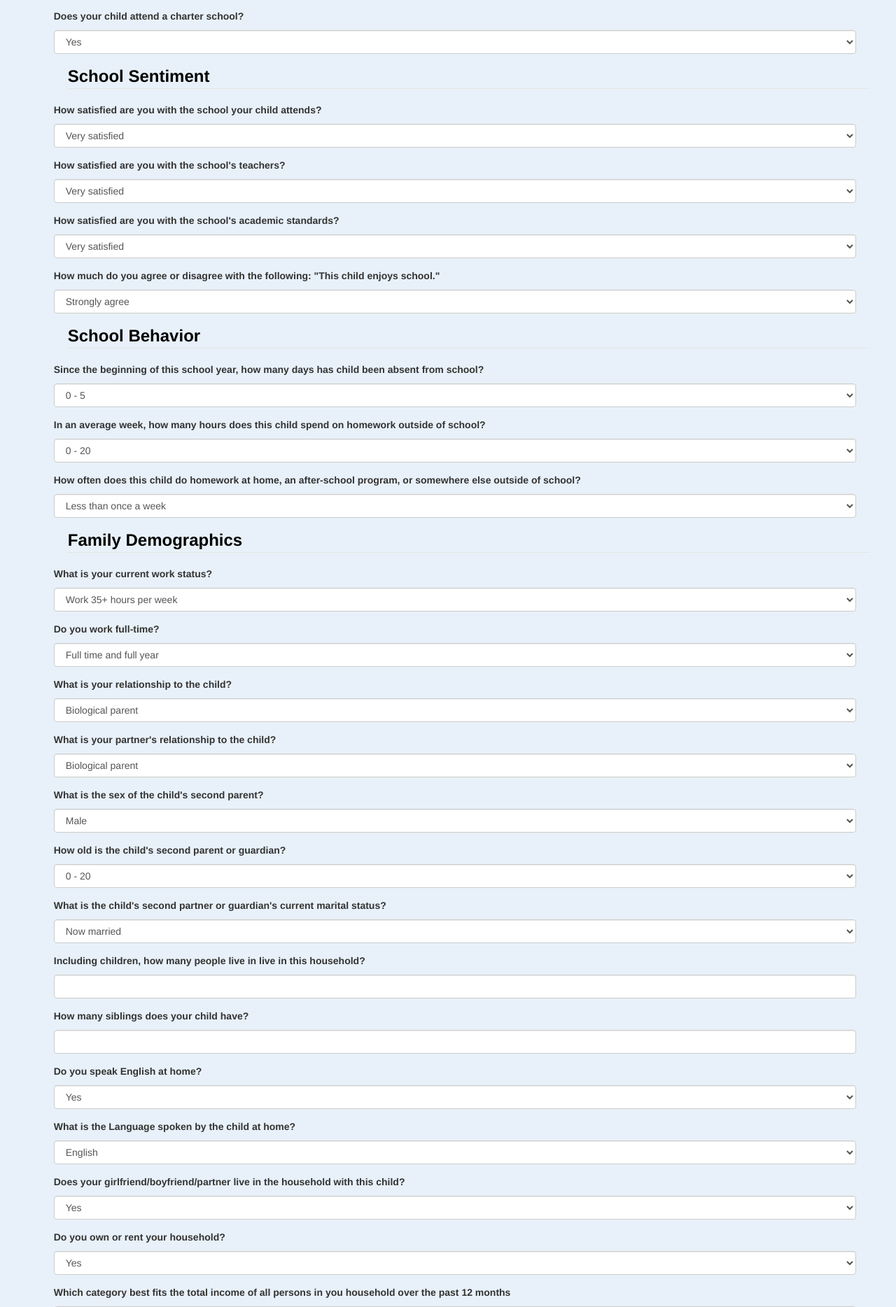
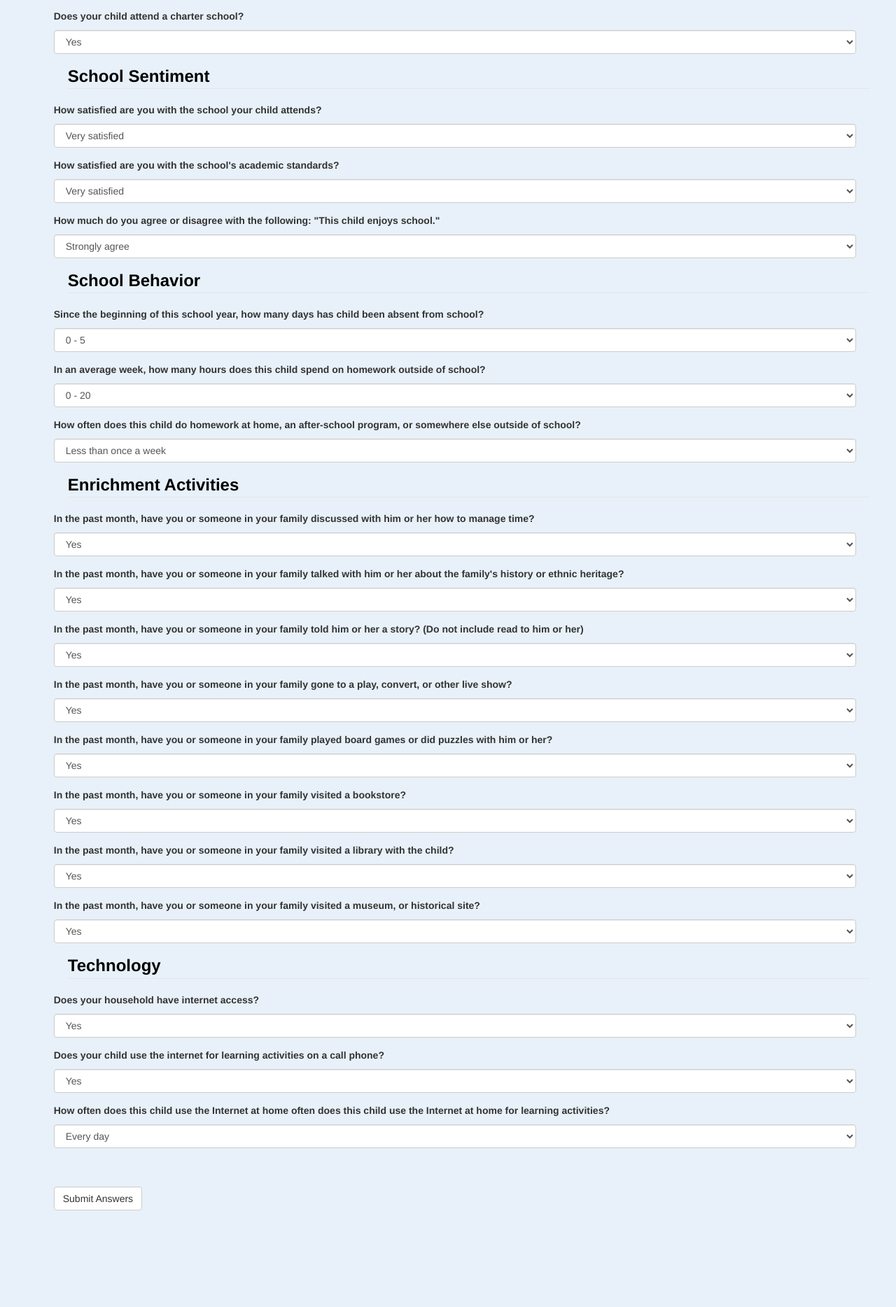
Before and after one commit to agmeadows/Student_Success_Analysis, a Flask app: page /add_record in a window 1280 px wide. Shown: the part 731-2599 px from the top of the page at 70% size. After the commit the page ends 2461 px from the top, so only its background shows below. Run offline with Flask 2, Linux system fonts and the light colour scheme; some libraries are stand-ins or nearby versions.

Commit message:
Updated survey questions
Updated survey

```diff
--- a/app.py
+++ b/app.py
@@ -50,7 +50,6 @@ class Questions(db.Model):
     SCHLMAGNET = db.Column(db.Integer)
     SEENJOY = db.Column(db.Integer)
     SEABSNT = db.Column(db.Integer)
-    FCSCHOOL = db.Column(db.Integer)
     FCTEACHR = db.Column(db.Integer)
     FCSTDS = db.Column(db.Integer)
     FHHOME = db.Column(db.Integer)
@@ -63,27 +62,25 @@ class Questions(db.Model):
     FOBOOKSTX = db.Column(db.Integer)
     FOCONCRTX = db.Column(db.Integer)
     FOMUSEUMX = db.Column(db.Integer)
-    HHENGLISH = db.Column(db.Integer)
-    CSPEAKX = db.Column(db.Integer)
-    HHTOTALXX = db.Column(db.Integer)
-    HHPRTNRSX = db.Column(db.Integer)
-    P1REL = db.Column(db.Integer)
-    P2AGE = db.Column(db.Integer)
-    P2REL = db.Column(db.Integer)
-    P2SEX = db.Column(db.Integer)
-    P2MRSTA = db.Column(db.Integer)
-    PAR1EMPL = db.Column(db.Integer)
-    PAR1FTFY = db.Column(db.Integer)
-    NUMSIBSX = db.Column(db.Integer)
-    TTLHHINC = db.Column(db.Integer)
-    OWNRNTHB = db.Column(db.Integer)
+    # HHENGLISH = db.Column(db.Integer)
+    # CSPEAKX = db.Column(db.Integer)
+    # HHTOTALXX = db.Column(db.Integer)
+    # HHPRTNRSX = db.Column(db.Integer)
+    # P1REL = db.Column(db.Integer)
+    # P2AGE = db.Column(db.Integer)
+    # P2REL = db.Column(db.Integer)
+    # P2SEX = db.Column(db.Integer)
+    # P2MRSTA = db.Column(db.Integer)
+    # PAR1EMPL = db.Column(db.Integer)
+    # PAR1FTFY = db.Column(db.Integer)
+    # NUMSIBSX = db.Column(db.Integer)
+    # TTLHHINC = db.Column(db.Integer)
+    # OWNRNTHB = db.Column(db.Integer)
     CHLDNT = db.Column(db.Integer)
     LRNCELL = db.Column(db.Integer)
 
-    def __init__(self,id,updated, ALLGRADEX, SEGRADES, FOBOOKSTX, FOCONCRTX, FOGAMES, FOLIBRAYX, FOMUSEUMX,
-                FOSTORY2X, FORESPON, CSPEAKX, FOHISTX, HHENGLISH, HHPRTNRSX, HHTOTALXX,
-                NUMSIBSX, OWNRNTHB, P1REL, P2AGE, P2MRSTA, P2REL, P2SEX, PAR1EMPL, PAR1FTFY,
-                TTLHHINC, CENREG, FHHOME, FHWKHRS, SEABSNT, FCSCHOOL, FCSTDS, FCTEACHR,
+    def __init__(self,id,updated, ALLGRADEX, SEGRADES, CENREG, FOBOOKSTX, FOCONCRTX, FOGAMES, FOLIBRAYX, FOMUSEUMX,
+                FOSTORY2X, FORESPON, FOHISTX, FHHOME, FHWKHRS, SEABSNT, FCSTDS, FCTEACHR,
                 SEENJOY, DISTASSI, SCHLMAGNET, SCHRTSCHL, CHLDNT, INTACC, LRNCELL
                 ):
         self.id = id
@@ -96,7 +93,6 @@ class Questions(db.Model):
         self.SCHLMAGNET = SCHLMAGNET
         self.SEENJOY = SEENJOY
         self.SEABSNT = SEABSNT
-        self.FCSCHOOL = FCSCHOOL
         self.FCTEACHR = FCTEACHR
         self.FCSTDS = FCSTDS
         self.FHHOME = FHHOME
@@ -109,20 +105,20 @@ class Questions(db.Model):
         self.FOBOOKSTX = FOBOOKSTX
         self.FOCONCRTX = FOCONCRTX
         self.FOMUSEUMX = FOMUSEUMX
-        self.HHENGLISH = HHENGLISH
-        self.CSPEAKX = CSPEAKX
-        self.HHTOTALXX = HHTOTALXX
-        self.HHPRTNRSX = HHPRTNRSX
-        self.P1REL = P1REL
-        self.P2AGE = P2AGE
-        self.P2REL = P2REL
-        self.P2SEX = P2SEX
-        self.P2MRSTA = P2MRSTA
-        self.PAR1EMPL = PAR1EMPL
-        self.PAR1FTFY = PAR1FTFY
-        self.NUMSIBSX = NUMSIBSX
-        self.TTLHHINC = TTLHHINC
-        self.OWNRNTHB = OWNRNTHB
+        # self.HHENGLISH = HHENGLISH
+        # self.CSPEAKX = CSPEAKX
+        # self.HHTOTALXX = HHTOTALXX
+        # self.HHPRTNRSX = HHPRTNRSX
+        # self.P1REL = P1REL
+        # self.P2AGE = P2AGE
+        # self.P2REL = P2REL
+        # self.P2SEX = P2SEX
+        # self.P2MRSTA = P2MRSTA
+        # self.PAR1EMPL = PAR1EMPL
+        # self.PAR1FTFY = PAR1FTFY
+        # self.NUMSIBSX = NUMSIBSX
+        # self.TTLHHINC = TTLHHINC
+        # self.OWNRNTHB = OWNRNTHB
         self.INTACC = INTACC
         self.CHLDNT = CHLDNT
         self.LRNCELL = LRNCELL
@@ -159,9 +155,6 @@ class SchoolSent(FlaskForm):
     FCSCHOOL = SelectField('How satisfied are you with the school your child attends?', coerce=int,
         choices=[(1,'Very satisfied'), (2,'Somewhat satisfied'), (3,'Somewhat dissatisfied'), (4,'Very dissatisfied')
         ])
-    FCTEACHR = SelectField('How satisfied are you with the school\'s teachers?', coerce=int,
-        choices=[(1,'Very satisfied'), (2,'Somewhat satisfied'), (3,'Somewhat dissatisfied'), (4,'Very dissatisfied')
-        ])
     FCSTDS = SelectField('How satisfied are you with the school\'s academic standards?', coerce=int,
         choices=[(1,'Very satisfied'), (2,'Somewhat satisfied'), (3,'Somewhat dissatisfied'), (4,'Very dissatisfied')
         ])
@@ -180,49 +173,49 @@ class SchoolBeh(FlaskForm):
         choices=[(1,'Less than once a week'), (2,'1 to 2 days a week'), (3,'3 to 4 days a week'), (4,'5 or more days a week'), (5,'Never')
         ])
 
-class FamilyDem(FlaskForm):
-    PAR1EMPL = SelectField('What is your current work status?', coerce=int,
-        choices=[(1,'Work 35+ hours per week'), (2,'Work less than 35 hours per week'), (3,'Looking for work'), (4,'Not in the labor force')
-        ])
-    PAR1FTFY = SelectField('Do you work full-time?', coerce=int,
-        choices=[(1,'Full time and full year'), (2,'Less than full time or less than full year'), (3,'Not employed during the past year')
-        ])
-    P1REL = SelectField('What is your relationship to the child?', coerce=int,
-        choices=[(1,'Biological parent'), (2,'Adoptive parent'), (3,'Stepparent'), (4,'Foster parent'), (5,'Grandparent'), (6,'Other guardian')
-        ])
-    P2REL = SelectField('What is your partner\'s relationship to the child?', coerce=int,
-        choices=[(1,'Biological parent'), (2,'Adoptive parent'), (3,'Stepparent'), (4,'Foster parent'), (5,'Grandparent'), (6,'Other guardian')
-        ])
-    P2SEX = SelectField('What is the sex of the child\'s second parent?', coerce=int,
-        choices=[(1,'Male'), (2,'Female')
-        ])
-    P2AGE = SelectField('How old is the child\'s second parent or guardian?', coerce=int,
-        choices=[(1,'0 - 20'), (2,'20 - 40'), (3,'40 - 60'), (4,'60 - 80'), (5,'80 - 100')
-        ])
-    P2MRSTA = SelectField('What is the child\'s second partner or guardian\'s current marital status?', coerce=int,
-        choices=[(1,'Now married'), (2,'Widowed'), (3,'Divorced'), (4,'Separated'), (5,'Never married')
-        ])
-    HHTOTALXX = IntegerField('Including children, how many people live in live in this household?', [ InputRequired(),
-        NumberRange(min=1, max=10, message="Invalid range, enter a number between 1 and 10")
-        ])
-    NUMSIBSX = IntegerField('How many siblings does your child have?', [ InputRequired(),
-        NumberRange(min=0, max=10, message="Invalid range, enter a number between 1 and 10")
-        ])
-    HHENGLISH = SelectField('Do you speak English at home?', coerce=int,
-        choices=[(1,'Yes'), (2,'No')
-        ])
-    CSPEAKX = SelectField('What is the Language spoken by the child at home?', coerce=int,
-        choices=[(1,'English'), (2,'Spanish'), (3,'English and Spanish equally'), (4,'A language other than English and Spanish'), (5,'English and another language equally')
-        ])
-    HHPRTNRSX = SelectField('Does your girlfriend/boyfriend/partner live in the household with this child?', coerce=int,
-        choices=[(1,'Yes'), (2,'No')
-        ])
-    OWNRNTHB = SelectField('Do you own or rent your household?', coerce=int,
-        choices=[(1,'Yes'), (2,'No')
-        ])
-    TTLHHINC = SelectField('Which category best fits the total income of all persons in you household over the past 12 months', coerce=int,
-        choices=[(1,'$0 - $40,000'), (2,'$40,001 - $100,000'), (3,'$100,001 - $200,000'), (4,'200,001 - $250,000+')
-        ])
+# class FamilyDem(FlaskForm):
+#     PAR1EMPL = SelectField('What is your current work status?', coerce=int,
+#         choices=[(1,'Work 35+ hours per week'), (2,'Work less than 35 hours per week'), (3,'Looking for work'), (4,'Not in the labor force')
+#         ])
+#     PAR1FTFY = SelectField('Do you work full-time?', coerce=int,
+#         choices=[(1,'Full time and full year'), (2,'Less than full time or less than full year'), (3,'Not employed during the past year')
+#         ])
+#     P1REL = SelectField('What is your relationship to the child?', coerce=int,
+#         choices=[(1,'Biological parent'), (2,'Adoptive parent'), (3,'Stepparent'), (4,'Foster parent'), (5,'Grandparent'), (6,'Other guardian')
+#         ])
+#     P2REL = SelectField('What is your partner\'s relationship to the child?', coerce=int,
+#         choices=[(1,'Biological parent'), (2,'Adoptive parent'), (3,'Stepparent'), (4,'Foster parent'), (5,'Grandparent'), (6,'Other guardian')
+#         ])
+#     P2SEX = SelectField('What is the sex of the child\'s second parent?', coerce=int,
+#         choices=[(1,'Male'), (2,'Female')
+#         ])
+#     P2AGE = SelectField('How old is the child\'s second parent or guardian?', coerce=int,
+#         choices=[(1,'0 - 20'), (2,'20 - 40'), (3,'40 - 60'), (4,'60 - 80'), (5,'80 - 100')
+#         ])
+#     P2MRSTA = SelectField('What is the child\'s second partner or guardian\'s current marital status?', coerce=int,
+#         choices=[(1,'Now married'), (2,'Widowed'), (3,'Divorced'), (4,'Separated'), (5,'Never married')
+#         ])
+#     HHTOTALXX = IntegerField('Including children, how many people live in live in this household?', [ InputRequired(),
+#         NumberRange(min=1, max=10, message="Invalid range, enter a number between 1 and 10")
+#         ])
+#     NUMSIBSX = IntegerField('How many siblings does your child have?', [ InputRequired(),
+#         NumberRange(min=0, max=10, message="Invalid range, enter a number between 1 and 10")
+#         ])
+#     HHENGLISH = SelectField('Do you speak English at home?', coerce=int,
+#         choices=[(1,'Yes'), (2,'No')
+#         ])
+#     CSPEAKX = SelectField('What is the Language spoken by the child at home?', coerce=int,
+#         choices=[(1,'English'), (2,'Spanish'), (3,'English and Spanish equally'), (4,'A language other than English and Spanish'), (5,'English and another language equally')
+#         ])
+#     HHPRTNRSX = SelectField('Does your girlfriend/boyfriend/partner live in the household with this child?', coerce=int,
+#         choices=[(1,'Yes'), (2,'No')
+#         ])
+#     OWNRNTHB = SelectField('Do you own or rent your household?', coerce=int,
+#         choices=[(1,'Yes'), (2,'No')
+#         ])
+#     TTLHHINC = SelectField('Which category best fits the total income of all persons in you household over the past 12 months', coerce=int,
+#         choices=[(1,'$0 - $40,000'), (2,'$40,001 - $100,000'), (3,'$100,001 - $200,000'), (4,'200,001 - $250,000+')
+#         ])
 
 class Enrichment(FlaskForm):
     FORESPON = SelectField('In the past month, have you or someone in your family discussed with him or her how to manage time?', coerce=int,
@@ -302,17 +295,16 @@ def add_record():
     form3 = SchoolType()
     form4 = SchoolSent()
     form5 = SchoolBeh()
-    form6 = FamilyDem()
-    form7 = Enrichment()
-    form8 = Technology()
-    form9 = HiddenFields()
-    form10 = ReCaptcha()
-    form11 = SubmitForm()
+    form6 = Enrichment()
+    form7 = Technology()
+    form8 = HiddenFields()
+    form9 = ReCaptcha()
+    form10 = SubmitForm()
 
     if (form1.validate_on_submit() and form2.validate_on_submit() and form2.validate_on_submit()
         and form4.validate_on_submit() and form5.validate_on_submit() and form6.validate_on_submit()
         and form7.validate_on_submit() and form8.validate_on_submit() and form9.validate_on_submit()
-        and form10.validate_on_submit() and form11.validate_on_submit()):
+        and form10.validate_on_submit()):
 
         ALLGRADEX = request.form['ALLGRADEX']
         SEGRADES = request.form['SEGRADES']
@@ -324,25 +316,25 @@ def add_record():
         FOMUSEUMX = request.form['FOMUSEUMX']
         FOSTORY2X = request.form['FOSTORY2X']
         FORESPON = request.form['FORESPON']
-        CSPEAKX = request.form['CSPEAKX']
         FOHISTX = request.form['FOHISTX']
-        HHENGLISH = request.form['HHENGLISH']
-        HHPRTNRSX = request.form['HHPRTNRSX']
-        HHTOTALXX = request.form['HHTOTALXX']
-        NUMSIBSX = request.form['NUMSIBSX']
-        OWNRNTHB = request.form['OWNRNTHB']
-        P1REL = request.form['P1REL']
-        P2AGE = request.form['P2AGE']
-        P2MRSTA = request.form['P2MRSTA']
-        P2REL = request.form['P2REL']
-        P2SEX = request.form['P2SEX']
-        PAR1EMPL = request.form['PAR1EMPL']
-        PAR1FTFY = request.form['PAR1FTFY']
-        TTLHHINC = request.form['TTLHHINC']
+        # CSPEAKX = request.form['CSPEAKX']
+        # HHENGLISH = request.form['HHENGLISH']
+        # HHPRTNRSX = request.form['HHPRTNRSX']
+        # HHTOTALXX = request.form['HHTOTALXX']
+        # NUMSIBSX = request.form['NUMSIBSX']
+        # OWNRNTHB = request.form['OWNRNTHB']
+        # P1REL = request.form['P1REL']
+        # P2AGE = request.form['P2AGE']
+        # P2MRSTA = request.form['P2MRSTA']
+        # P2REL = request.form['P2REL']
+        # P2SEX = request.form['P2SEX']
+        # PAR1EMPL = request.form['PAR1EMPL']
+        # PAR1FTFY = request.form['PAR1FTFY']
+        # TTLHHINC = request.form['TTLHHINC']
         FHHOME = request.form['FHHOME']
         FHWKHRS = request.form['FHWKHRS']
         SEABSNT = request.form['SEABSNT']
-        FCSCHOOL = request.form['FCSCHOOL']
+        # FCSCHOOL = request.form['FCSCHOOL']
         FCSTDS = request.form['FCSTDS']
         FCTEACHR = request.form['FCTEACHR']
         SEENJOY = request.form['SEENJOY']
@@ -359,9 +351,7 @@ def add_record():
         updated = stringdate()
         # the data to be inserted into page
         record = Questions(id,updated, CENREG, ALLGRADEX, SEGRADES, FOBOOKSTX, FOCONCRTX, FOGAMES, FOLIBRAYX, FOMUSEUMX,
-                FOSTORY2X, FORESPON, CSPEAKX, FOHISTX, HHENGLISH, HHPRTNRSX, HHTOTALXX,
-                NUMSIBSX, OWNRNTHB, P1REL, P2AGE, P2MRSTA, P2REL, P2SEX, PAR1EMPL, PAR1FTFY,
-                TTLHHINC, FHHOME, FHWKHRS, SEABSNT, FCSCHOOL, FCSTDS, FCTEACHR,
+                FOSTORY2X, FORESPON, FOHISTX, FHHOME, FHWKHRS, SEABSNT, FCSTDS, FCTEACHR,
                 SEENJOY, DISTASSI, SCHLMAGNET, SCHRTSCHL, CHLDNT, INTACC, LRNCELL)
         # Flask-SQLAlchemy magic adds record to database
         db.session.add(record)
@@ -390,7 +380,7 @@ def add_record():
                     getattr(form3, field).label.text,
                     error, getattr(form3, field).data
                 ), 'error')
-        return render_template('add_record.html', form1=form1, form2=form2, form3=form3, form4=form4, form5=form5, form6=form6, form7=form7, form8=form8, form9=form9, form10=form10, form11=form11)
+        return render_template('add_record.html', form1=form1, form2=form2, form3=form3, form4=form4, form5=form5, form6=form6, form7=form7, form8=form8, form9=form9, form10=form10)
 
 
 # +++++++++++++++++++++++
--- a/templates/add_record.html
+++ b/templates/add_record.html
@@ -133,22 +133,18 @@ Student Success Survey Questions
 						{% for f in form5 %}
 							{{ render_field(f) }}
 						{% endfor %}
-						<legend>Family Demographics</legend><br>
+						<legend>Enrichment Activities</legend><br>
 						{% for f in form6 %}
 							{{ render_field(f) }}
 						{% endfor %}
-						<legend>Enrichment Activities</legend><br>
+						<legend>Technology</legend><br>
 						{% for f in form7 %}
 							{{ render_field(f) }}
 						{% endfor %}
-						<legend>Technology</legend><br>
 						{% for f in form8 %}
 							{{ render_field(f) }}
 						{% endfor %}
 						{% for f in form9 %}
-							{{ render_field(f) }}
-						{% endfor %}
-						{% for f in form10 %}
 							{{ render_field(f) }}
 						{% endfor %}
 					{%- endmacro %}
@@ -157,7 +153,7 @@ Student Success Survey Questions
 					<fieldset class="group">
 						<ul class="field">
 							{{ render_form(form) }}
-							{{ wtf.quick_form(form11) }}
+							{{ wtf.quick_form(form10) }}
 						</ul>
 					</fieldset>
 				{% endif %}
```
